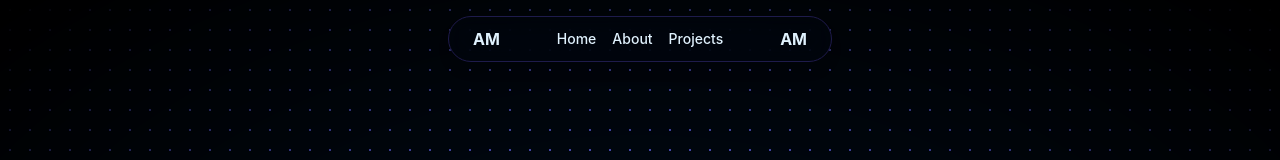
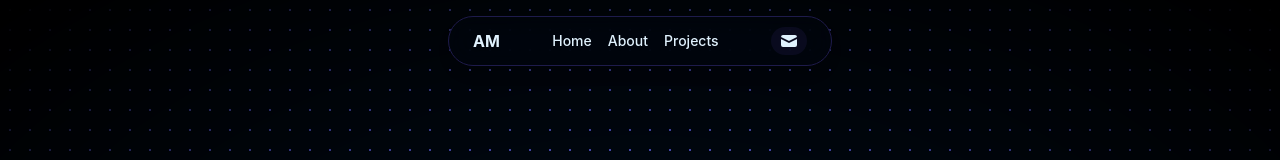
Before and after one commit to amntllhz/portfolio, a React (Vite) app: page / in a window 1280 px wide. Shown: the top 160 px of the page. Built offline with nearby package versions, Linux system fonts and the light colour scheme.

Commit message:
comp: icon navbar

```diff
--- a/package.json
+++ b/package.json
@@ -10,11 +10,13 @@
     "preview": "vite preview"
   },
   "dependencies": {
+    "@heroicons/react": "^2.2.0",
     "@tailwindcss/vite": "^4.1.7",
     "clsx": "^2.1.1",
     "motion": "^12.12.2",
     "react": "^19.1.0",
     "react-dom": "^19.1.0",
+    "react-icons": "^5.5.0",
     "react-router": "^7.6.1",
     "react-router-dom": "^7.6.1",
     "tailwind-merge": "^3.3.0",
--- a/src/components/Navbar/index.jsx
+++ b/src/components/Navbar/index.jsx
@@ -1,4 +1,5 @@
 import { Link } from "react-router-dom"
+import { HiMail } from "react-icons/hi";
 
 const Navbar = () => {
     return (
@@ -10,7 +11,9 @@ const Navbar = () => {
                 <Link className="font-medium text-accent4 xs:text-xs sm:text-sm md:text-md hover:text-accent3 transition duration-300 ease-in-out">About</Link>
                 <Link className="font-medium text-accent4 xs:text-xs sm:text-sm md:text-md hover:text-accent3 transition duration-300 ease-in-out">Projects</Link>
                 </div>
-                <p className="font-bold text-accent4">AM</p>
+                <Link className="font-medium text-sm text-accent4 py-1 px-2 bg-accent1/30 hover:bg-accent3/30 transition duration-300 ease-in-out rounded-full">
+                    <HiMail size={20} className="text-accent4"/>
+                </Link>
             </div>
         </div>
 
```
Also changed, not shown: 1 other file (tests, documents, lock files or other folders).
